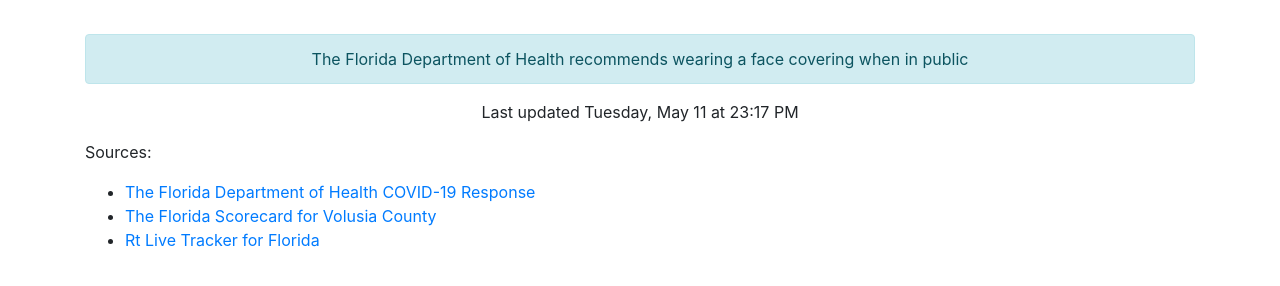
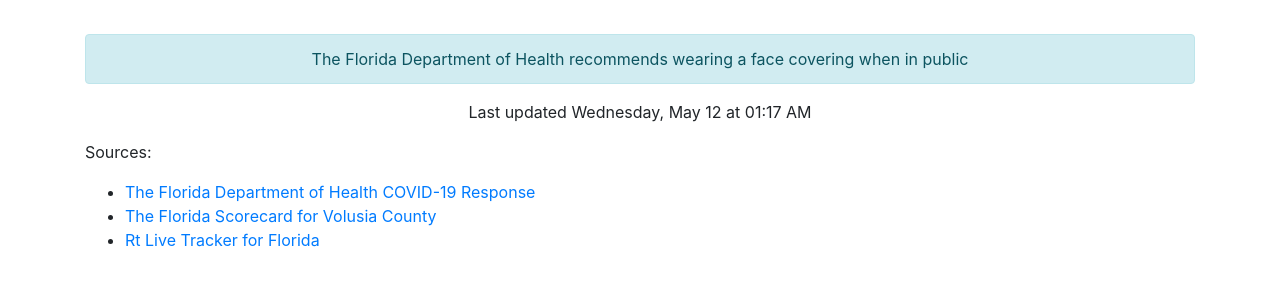
Before and after one commit to thinkjson/timeforchurch, a Jekyll site: the page built from index.md, in a window 1280 px wide. Shown: the part 544-830 px from the top of the page. Built offline with Jekyll 4.4.1, drawn with Linux system fonts in a browser that asks for light colours; our own code applies the rules of GitHub Pages for plain Markdown files.

Commit message:
Updating data

```diff
--- a/_includes/data.html
+++ b/_includes/data.html
@@ -10,4 +10,4 @@
     <div class="outcome text-success">YES</div>
     <div class="alert alert-info" role="alert">The Florida Department of Health recommends wearing a face covering when in public</div>
 
-    <p>Last updated Tuesday, May 11 at 23:17 PM</p>
+    <p>Last updated Wednesday, May 12 at 01:17 AM</p>
```
